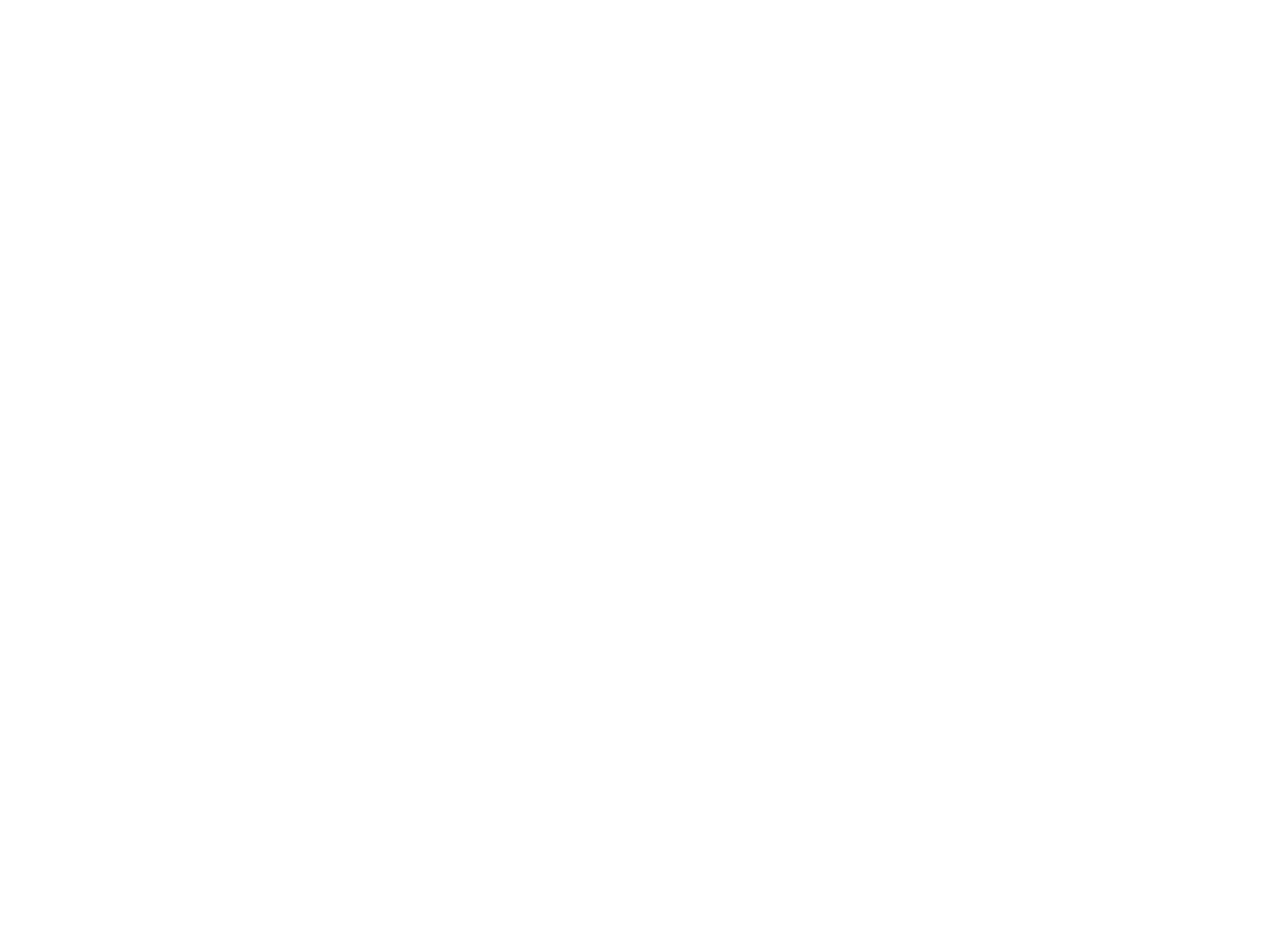
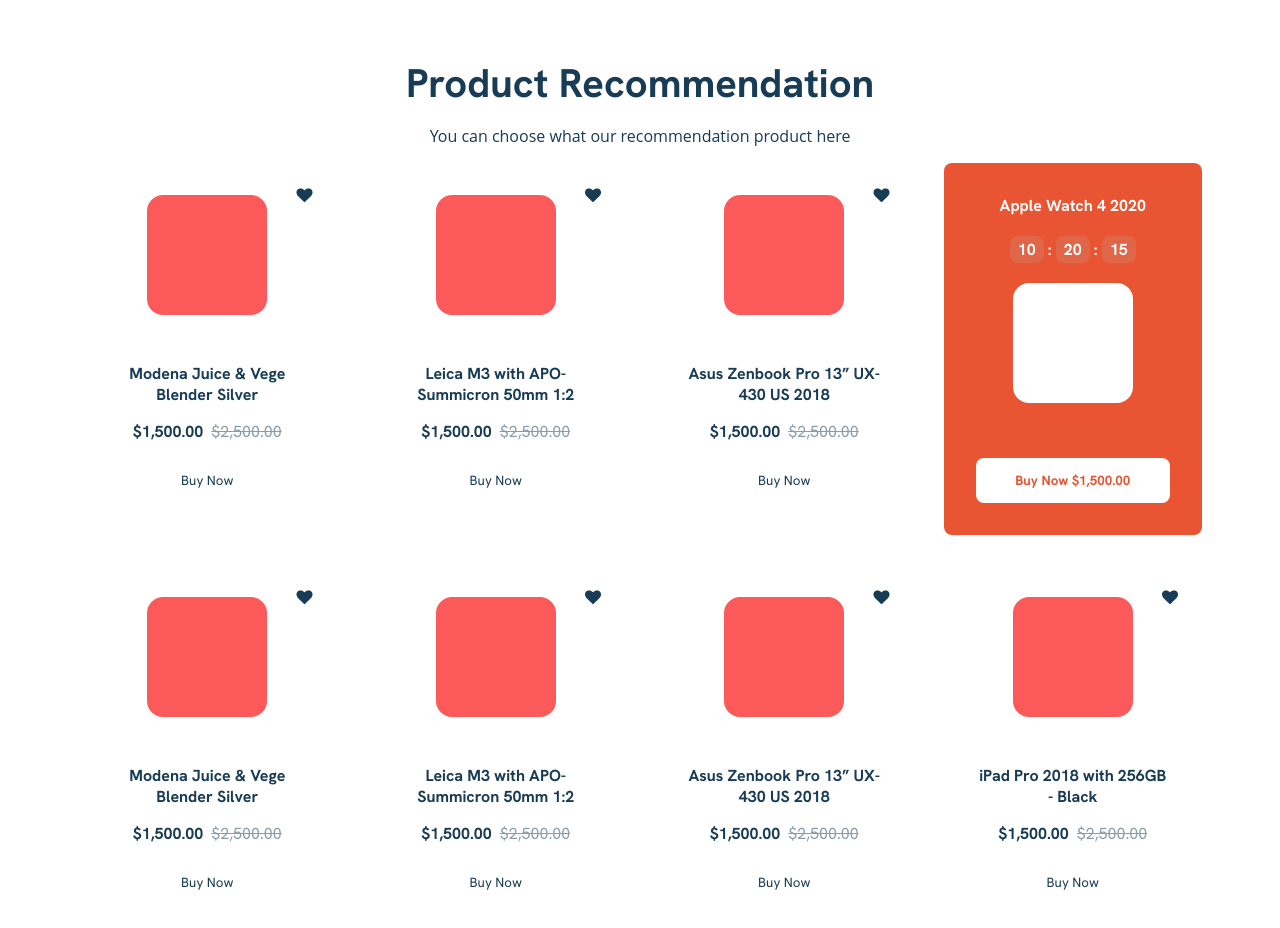
Before and after one commit to hazemelfeky/ehya, a React (Create React App) app: page / in a window 1280 px wide. Shown: the part 580-1508 px from the top of the page. Before the commit the page ends 800 px from the top, so only its background shows below. Built offline with nearby package versions, Linux system fonts and the light colour scheme; a web font is replaced by a local one.

Commit message:
feat: add recommendations

```diff
--- a/src/App.css
+++ b/src/App.css
@@ -181,6 +181,119 @@
   width: 100%;
 }
 
+.recommendation-container {
+  margin: 5rem auto;
+}
+
+.recommendation-title {
+  text-align: center;
+  margin-bottom: 1rem;
+}
+
+.recommendation-title h2 {
+  font-size: 2.5rem;
+  margin-bottom: 1rem;
+}
+
+.recommendation-title p {
+  font-family: "Open Sans", sans-serif;
+}
+
+.recommendation-grid {
+  display: grid;
+  grid-template-columns: repeat(auto-fill, minmax(14rem, 1fr));
+  gap: 1.875rem;
+}
+
+.recommended-card {
+  border-radius: 0.5rem;
+  padding: 2rem;
+  display: flex;
+  flex-direction: column;
+  gap: 1rem;
+  align-items: center;
+  position: relative;
+  justify-content: space-between;
+}
+
+.recommended-card:not(.special):hover {
+  background-color: #36b37f27;
+}
+
+.recommended-card:not(.special):hover .buy {
+  background-color: var(--green-color);
+  font-weight: 700;
+  color: #fff;
+}
+
+.recommended-card .like {
+  color: #5a7184;
+  background-color: #fff;
+  position: absolute;
+  top: 1rem;
+  right: 1rem;
+  width: 2rem;
+  height: 2rem;
+  border-radius: 50%;
+  display: grid;
+  place-content: center;
+}
+
+.recommended-card .img {
+  width: 7.5rem;
+  height: 7.5rem;
+  border-radius: 1rem;
+  background-color: var(--red-color);
+  margin-bottom: 2rem;
+}
+
+.recommended-card .name {
+  text-align: center;
+}
+.recommended-card .price {
+  display: flex;
+  gap: 0.5rem;
+}
+
+.recommended-card .price .new {
+  font-weight: bold;
+}
+
+.recommended-card .price .old {
+  opacity: 0.5;
+  text-decoration: line-through;
+}
+
+.recommended-card .buy {
+  width: 100%;
+  border-radius: 0.5rem;
+  border: 0;
+  padding: 14px 0;
+  background-color: transparent;
+  transition: all 0.2s ease-in-out;
+}
+
+.special {
+  background-color: var(--orange-color);
+}
+.special * {
+  color: #fff;
+}
+.special .time span {
+  background-color: #da765f8a;
+  padding: 0.2rem 0.5rem;
+  border-radius: 0.5rem;
+}
+
+.special .img {
+  background-color: #fff;
+}
+
+.special .buy {
+  background-color: #fff;
+  color: var(--orange-color);
+  font-weight: bold;
+}
 @media only screen and (max-width: 320px) {
   /* .container {
     margin: 1.5rem;
@@ -226,6 +339,10 @@
   .hero-top {
     gap: 2rem;
   }
+
+  .hero-top-left .hero-heading {
+    font-size: 2rem;
+  }
 }
 
 @media only screen and (max-width: 1024px) {
--- a/src/App.js
+++ b/src/App.js
@@ -1,11 +1,13 @@
 import "./App.css";
 import Header from "./components/Header";
 import Hero from "./components/Hero";
+import Recommendation from "./components/Recommendation";
 function App() {
   return (
     <div className="app">
       <Header />
       <Hero />
+      <Recommendation />
     </div>
   );
 }
--- /dev/null
+++ b/src/components/Recommendation.jsx
@@ -0,0 +1,43 @@
+import RecommendedCard from "./RecommendedCard";
+import RecommendedCardSpecial from "./RecommendedCardSpecial";
+const Recommendation = () => {
+  const data = [
+    { name: "Modena Juice & Vege Blender Silver" },
+    { name: "Leica M3 with APO-Summicron 50mm 1:2" },
+    { name: "Asus Zenbook Pro 13” UX-430 US 2018" },
+    {
+      name: "Apple Watch 4 2020",
+      special: true,
+      time: [10, 20, 15],
+    },
+    { name: "Modena Juice & Vege Blender Silver" },
+    { name: "Leica M3 with APO-Summicron 50mm 1:2" },
+    { name: "Asus Zenbook Pro 13” UX-430 US 2018" },
+    { name: "iPad Pro 2018 with 256GB - Black" },
+  ];
+  return (
+    <div className="recommendation">
+      <div className="recommendation-container container">
+        <div className="recommendation-title">
+          <h2>Product Recommendation</h2>
+          <p>You can choose what our recommendation product here</p>
+        </div>
+        <div className="recommendation-grid">
+          {data.map((el) =>
+            el.special ? (
+              <RecommendedCardSpecial
+                key={el.name}
+                name={el.name}
+                time={el.time}
+              />
+            ) : (
+              <RecommendedCard key={el.name} name={el.name} />
+            )
+          )}
+        </div>
+      </div>
+    </div>
+  );
+};
+
+export default Recommendation;
--- /dev/null
+++ b/src/components/RecommendedCard.jsx
@@ -0,0 +1,18 @@
+const RecommendedCard = ({ name }) => {
+  return (
+    <div className="recommended-card">
+      <div className="like">
+        <i class="fa fa-heart" aria-hidden="true" />
+      </div>
+      <div className="img"></div>
+      <h4 className="name">{name}</h4>
+      <div className="price">
+        <div className="new">$1,500.00</div>
+        <div className="old">$2,500.00</div>
+      </div>
+      <button className="buy">Buy Now</button>
+    </div>
+  );
+};
+
+export default RecommendedCard;
--- /dev/null
+++ b/src/components/RecommendedCardSpecial.jsx
@@ -0,0 +1,14 @@
+const RecommendedCardSpecial = ({ name, time }) => {
+  return (
+    <div className="recommended-card special">
+      <h4 className="name">{name}</h4>
+      <h4 className="time">
+        <span>{time[0]}</span> : <span>{time[1]}</span> : <span>{time[2]}</span>
+      </h4>
+      <div className="img"></div>
+      <button className="buy">Buy Now $1,500.00</button>
+    </div>
+  );
+};
+
+export default RecommendedCardSpecial;
```
